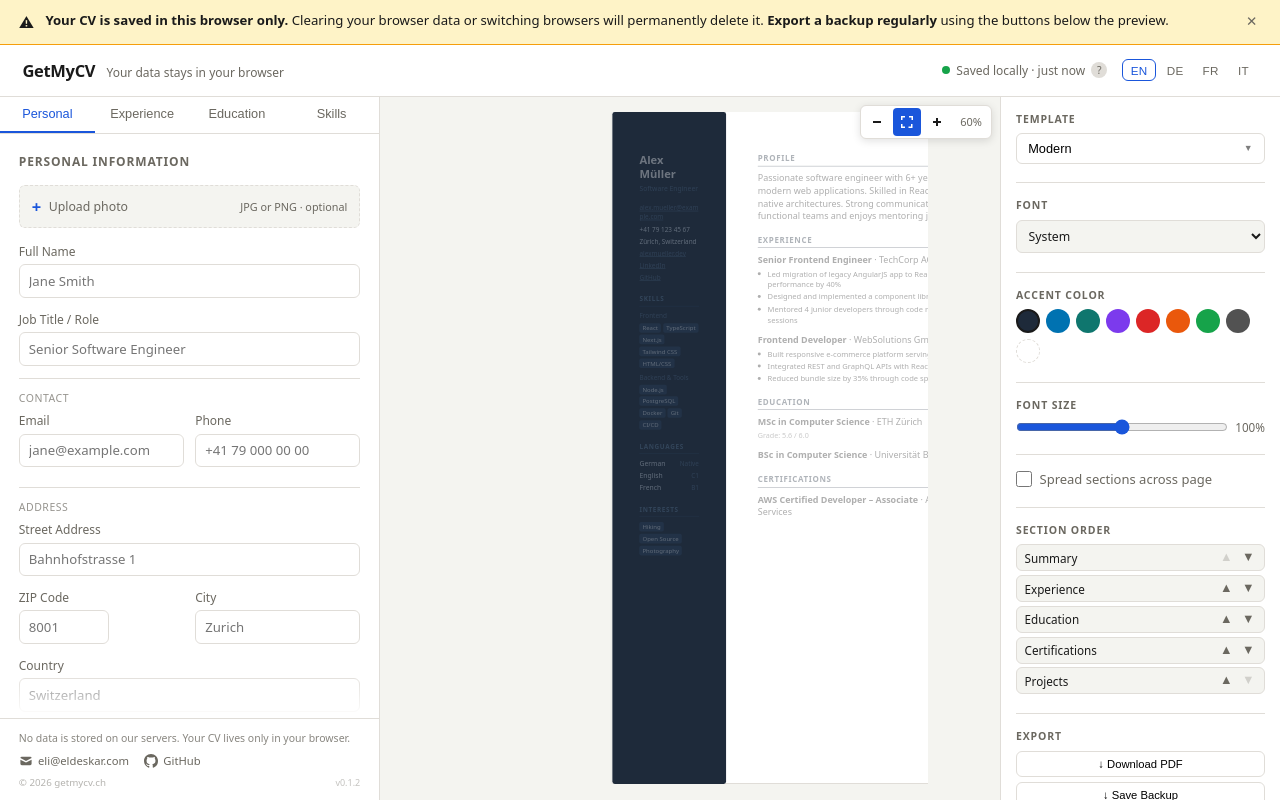
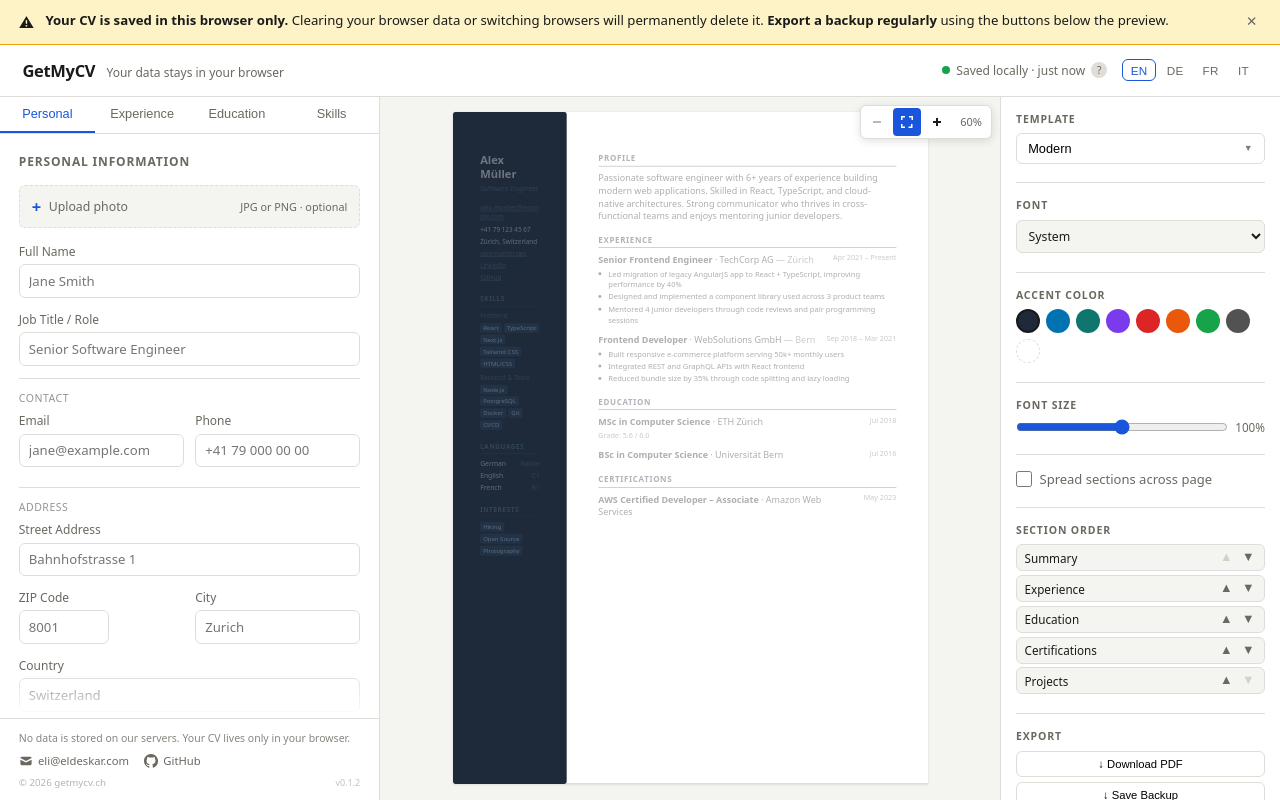
Before and after one commit to Eldeskar/getmycv_ch, a React (Vite) app: page / in a window 1280 px wide. Built offline with nearby package versions, Linux system fonts and the light colour scheme.

Commit message:
fix: preview zoom and template picker rendering issues
- Prevent zooming below fit-to-screen level
- Fix zoom anchor point (top-left origin with centered sizer)
- Remove overflow clipping on zoom sizer that broke page layout
- Reset inherited button styles on template picker thumbnails

```diff
--- a/src/components/PreviewZoom.tsx
+++ b/src/components/PreviewZoom.tsx
@@ -54,10 +54,15 @@ export function PreviewZoom({ children, style, id, className }: Props) {
     return () => ro.disconnect()
   }, [])
 
-  const effectiveZoom = zoom ?? computeFitZoom()
+  const fitZoom = computeFitZoom()
+  const effectiveZoom = zoom === null ? fitZoom : Math.max(zoom, fitZoom)
 
   const zoomIn = () => setZoom(Math.min(Math.round((effectiveZoom + ZOOM_STEP) * 100) / 100, ZOOM_MAX))
-  const zoomOut = () => setZoom(Math.max(Math.round((effectiveZoom - ZOOM_STEP) * 100) / 100, ZOOM_MIN))
+  const zoomOut = () => {
+    const next = Math.round((effectiveZoom - ZOOM_STEP) * 100) / 100
+    if (next <= fitZoom) setZoom(null)
+    else setZoom(next)
+  }
   const fitToScreen = () => setZoom(null)
 
   const onPreviewClick = useCallback((e: React.MouseEvent) => {
@@ -91,7 +96,7 @@ export function PreviewZoom({ children, style, id, className }: Props) {
       </div>
 
       <div className="preview-zoom-controls">
-        <button onClick={zoomOut} disabled={effectiveZoom <= ZOOM_MIN} title={t('preview.zoomOut')}>
+        <button onClick={zoomOut} disabled={zoom === null} title={t('preview.zoomOut')}>
           <svg width="16" height="16" viewBox="0 0 16 16" fill="currentColor"><path d="M4 7h8v2H4z"/></svg>
         </button>
         <button onClick={fitToScreen} title={t('preview.fitToScreen')} className={zoom === null ? 'active' : ''}>
--- a/src/index.css
+++ b/src/index.css
@@ -235,6 +235,12 @@ a { color: inherit; }
   width: 794px;
   min-height: 1122px;
   transform-origin: top left;
+  /* Reset inherited button styles so templates render correctly */
+  text-align: left;
+  font-weight: normal;
+  letter-spacing: normal;
+  line-height: normal;
+  color: #000;
   /* transform: scale(...) is set inline by JS */
 }
 
@@ -989,12 +995,10 @@ textarea { resize: vertical; }
 }
 .preview-zoom-sizer {
   flex-shrink: 0;
-  position: relative;
-  overflow: hidden;
 }
 .preview-zoom-sizer > .preview-paper {
   transform: scale(var(--preview-zoom, 1));
-  transform-origin: top center;
+  transform-origin: top left;
   width: 793.7px;
 }
 
```
